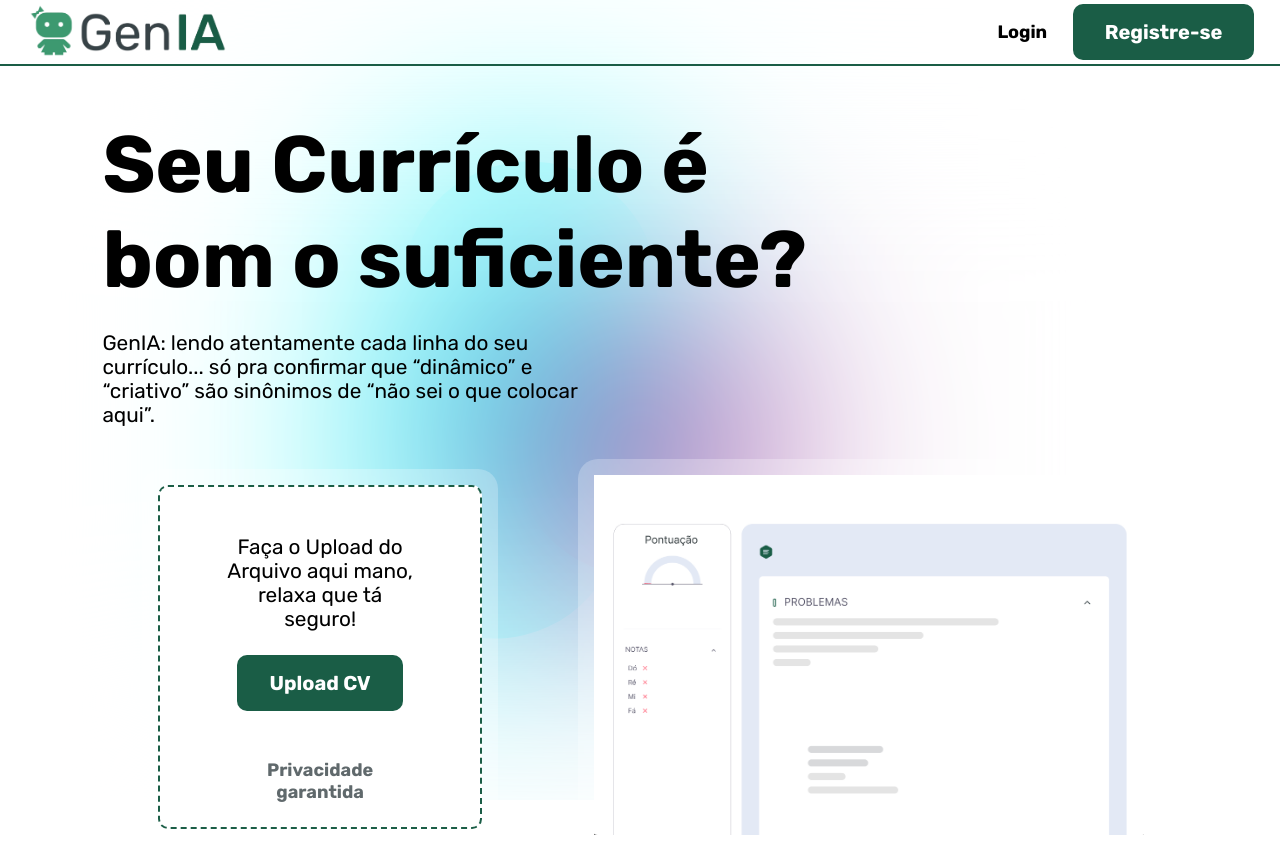
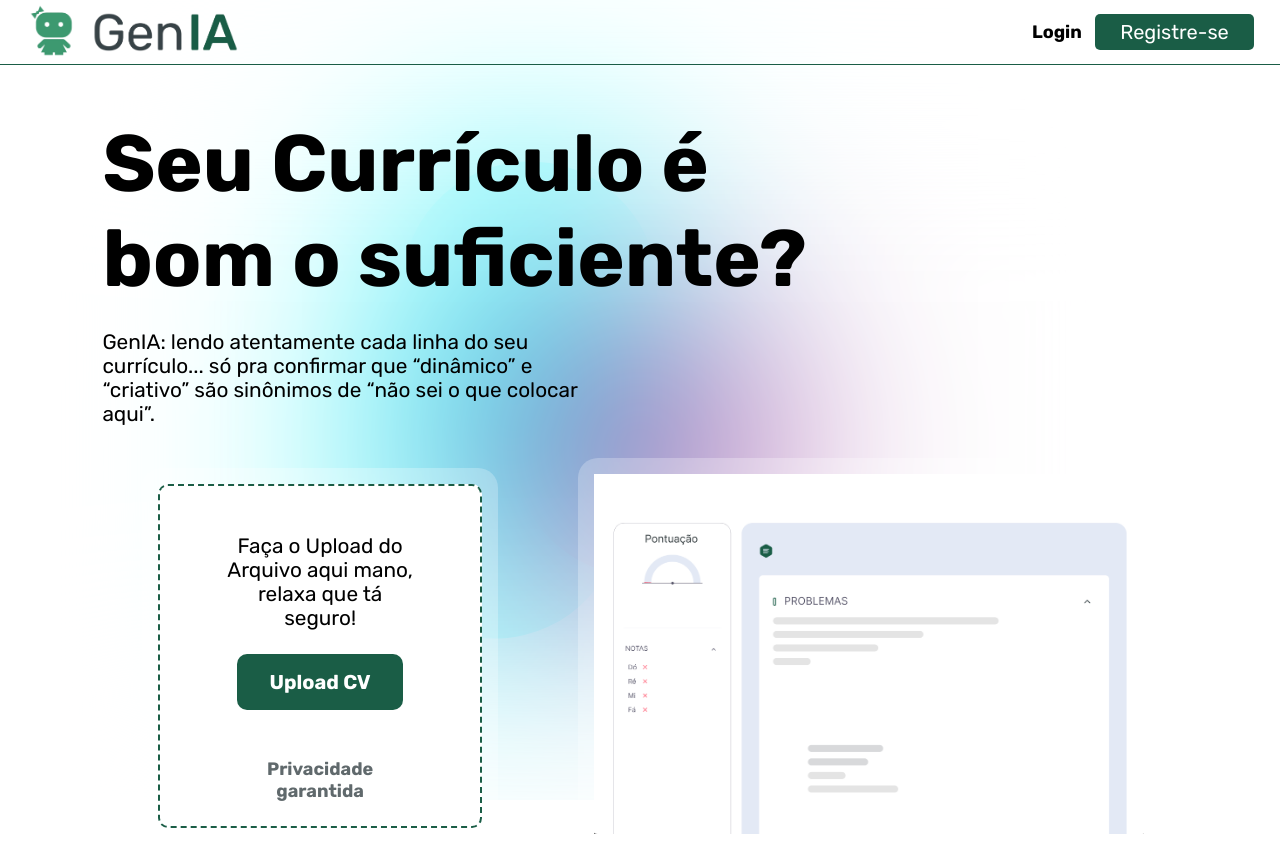
Before and after one commit to Codecon-team/Frontend-GenIA, a Vue app: page / in a window 1280 px wide. Built offline with nearby package versions, Linux system fonts and the light colour scheme.

Commit message:
DEBUG: Correção da Nav para rotas

```diff
--- a/dev-dist/sw.js
+++ b/dev-dist/sw.js
@@ -82,7 +82,7 @@ define(['./workbox-54d0af47'], (function (workbox) { 'use strict';
     "revision": "3ca0b8505b4bec776b69afdba2768812"
   }, {
     "url": "index.html",
-    "revision": "0.2d7sglt4798"
+    "revision": "0.jo6vgdpfmio"
   }], {});
   workbox.cleanupOutdatedCaches();
   workbox.registerRoute(new workbox.NavigationRoute(workbox.createHandlerBoundToURL("index.html"), {
--- a/src/components/NavBarComponent.vue
+++ b/src/components/NavBarComponent.vue
@@ -1,14 +1,19 @@
-<script setup></script>
+<script setup>
+import { useRouter } from 'vue-router'
+const router = useRouter()
+</script>
 
 <template>
   <nav>
     <span>
-      <img src="../../public/logo.png" alt="GenIA" />
-      <img src="../../public/title-nav.png" alt="GenIA" />
+      <button class="logo-btn" @click="router.push('/')">
+        <img src="/logo.png" alt="GenIA" />
+        <img src="/title-nav.png" alt="GenIA" />
+      </button>
     </span>
-    <span >
-      <button class="login-btn">Login</button>
-      <button class="green-btn">Registre-se</button>
+    <span>
+    <button class="login-btn" @click="router.push('/login')">Login</button>
+    <button class="green-btn" @click="router.push('/login')">Registre-se</button>
     </span>
   </nav>
 </template>
@@ -16,7 +21,7 @@
 <style scoped>
 nav{
   height: 8vh;
-  border-bottom: 2px solid #1A5D46;
+  border-bottom: 1px solid #1A5D46;
   display: flex;
   justify-content: space-between;
   align-items: center;
@@ -29,14 +34,32 @@ align-items: center;
 }
 
 span:last-of-type{
-  gap: 2vw;
+  gap: 1vw;
 
-  & .login-btn{
+
+}
+.logo-btn{
+  background-color: transparent;
+  border: none;
+  outline: none;
+  display: flex;
+  gap: 1vw;
+  align-items: center;
+}
+.login-btn{
     background-color: transparent;
     border: none;
     outline: none;
     font-weight: 600;
   }
+.green-btn{
+  background-color: #1A5D46;
+  color: white;
+  border: none;
+  outline: none;
+  padding: 0.5vw 2vw;
+  font-weight: 60;
+  border-radius: 5px;
 }
 
 img:first-of-type{
--- a/src/router/index.js
+++ b/src/router/index.js
@@ -1,5 +1,4 @@
 import { createRouter, createWebHistory } from 'vue-router'
-import HomeView from '../views/HomeView.vue'
 
 const router = createRouter({
   history: createWebHistory(import.meta.env.BASE_URL),
--- a/src/views/HomeView.vue
+++ b/src/views/HomeView.vue
@@ -22,7 +22,7 @@
         </div>
       </span>
       <span class="glass">
-        <img src="../../public/home-image.png" alt="" />
+        <img src="/home-image.png" alt="" />
       </span>
     </div>
   </main>
--- a/src/views/LoginView.vue
+++ b/src/views/LoginView.vue
@@ -116,7 +116,7 @@ const repetirSenhaVisivel = ref(false)
 
       <div class="side-box">
         <div class="overlay-box">
-          <img src="/public/logo-reverse.png" alt="logo reverse" />
+          <img src="/logo-reverse.png" alt="logo reverse" />
           <p>se tu quer feeedback fofo, procure outra IA.</p>
           <hr />
           <div class="msn1">
```
